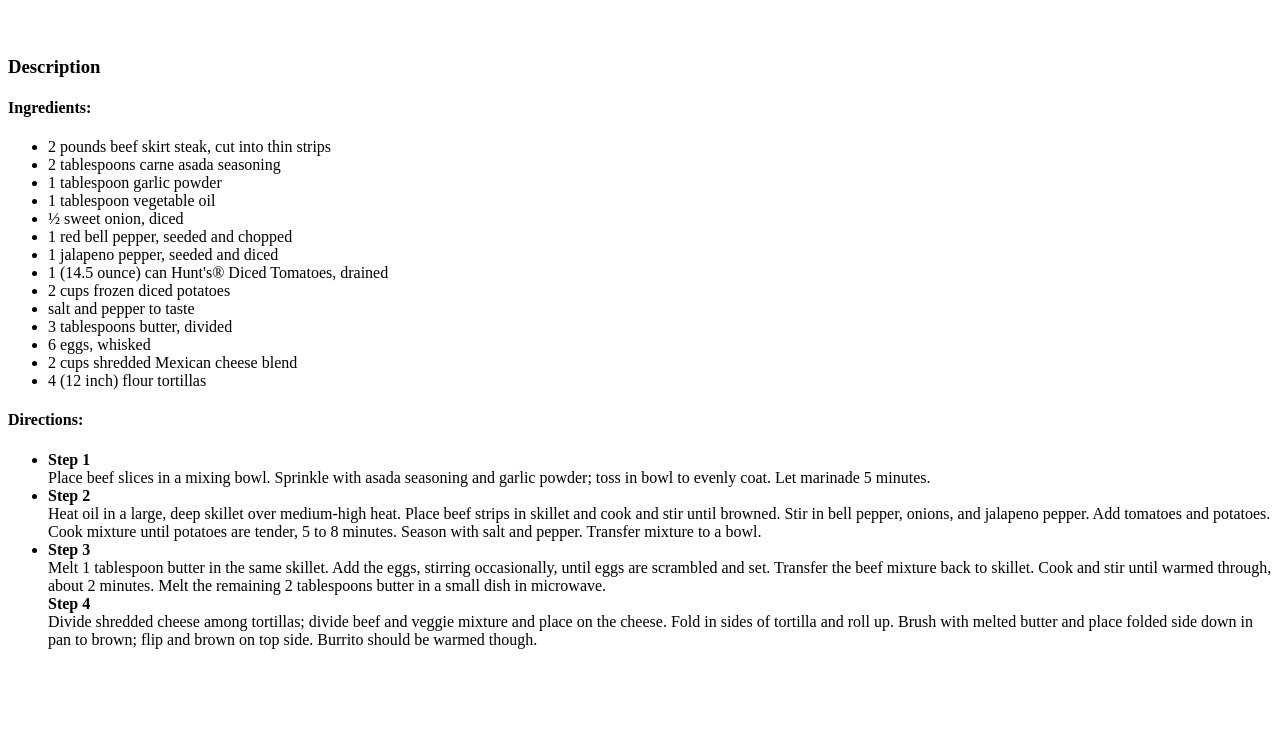
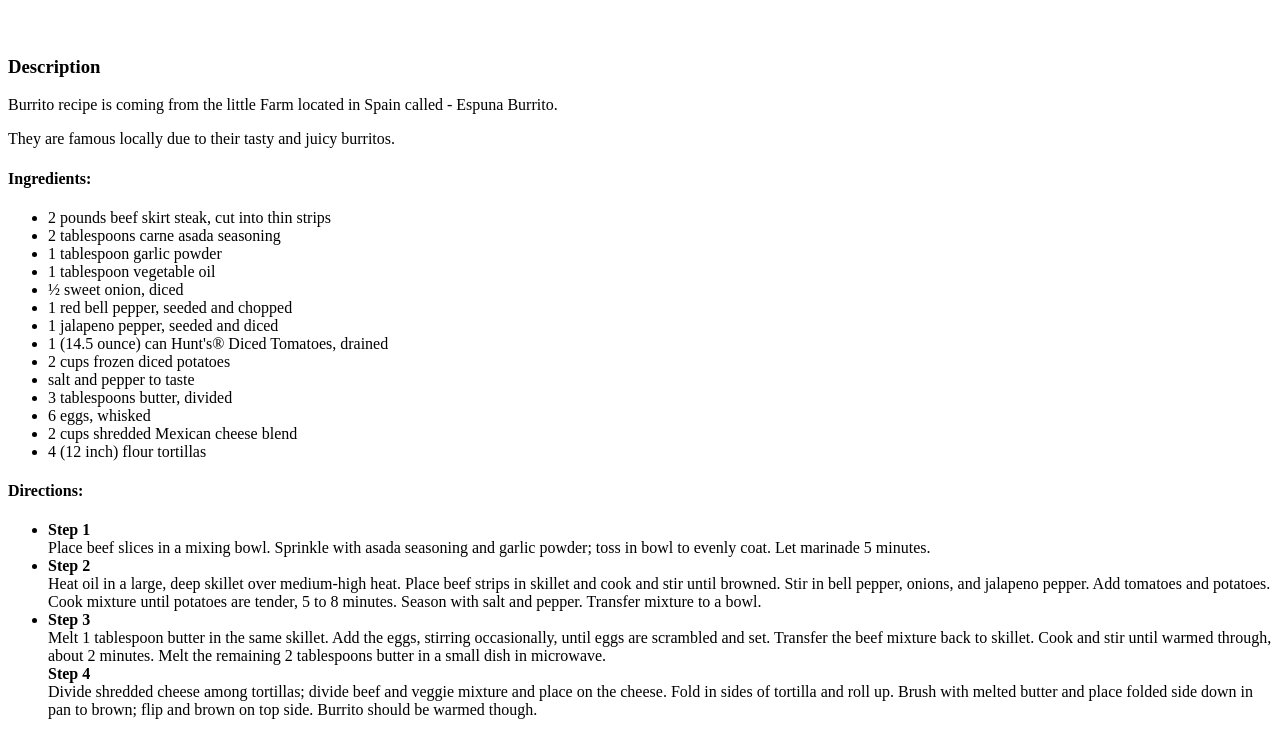
Before and after one commit to tope-dev/odin-recipes, a plain HTML site: page recipes/burrito.html in a window 1280 px wide. Shown: the part 87-822 px from the top of the page. Before the commit the page ends 800 px from the top, so only its background shows below. Drawn offline with Linux system fonts and the light colour scheme.

Commit message:
Add Description for Recipes
Added Description for Burrito, Lasagna, Pancakes.

```diff
--- a/recipes/burrito.html
+++ b/recipes/burrito.html
@@ -11,6 +11,11 @@
     <h1>Burrito</h1>
     <img src="../img/burrito.jpeg" alt="" style="width: 300px" />
     <h3>Description</h3>
+    <p>
+      Burrito recipe is coming from the little Farm located in Spain called - Espuna Burrito.</p>
+    <p>
+      They are famous locally due to their tasty and juicy burritos.
+      </p>
     <h4>Ingredients:</h4>
     <ul>
       <li>2 pounds beef skirt steak, cut into thin strips</li>
```
Also changed, not shown: recipes/lasagna.html (+7 -0 lines), recipes/pancakes.html (+6 -0 lines).
